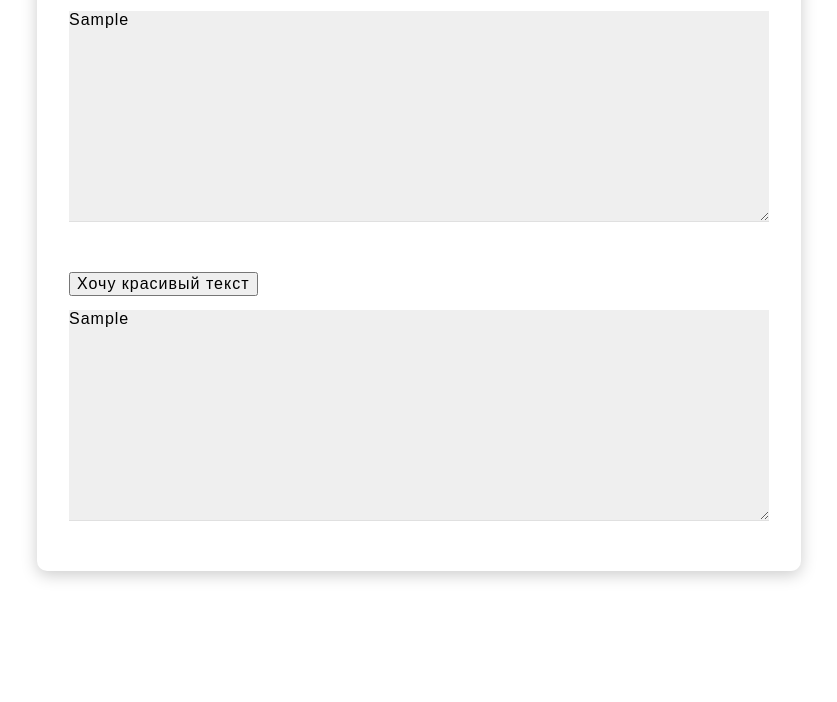
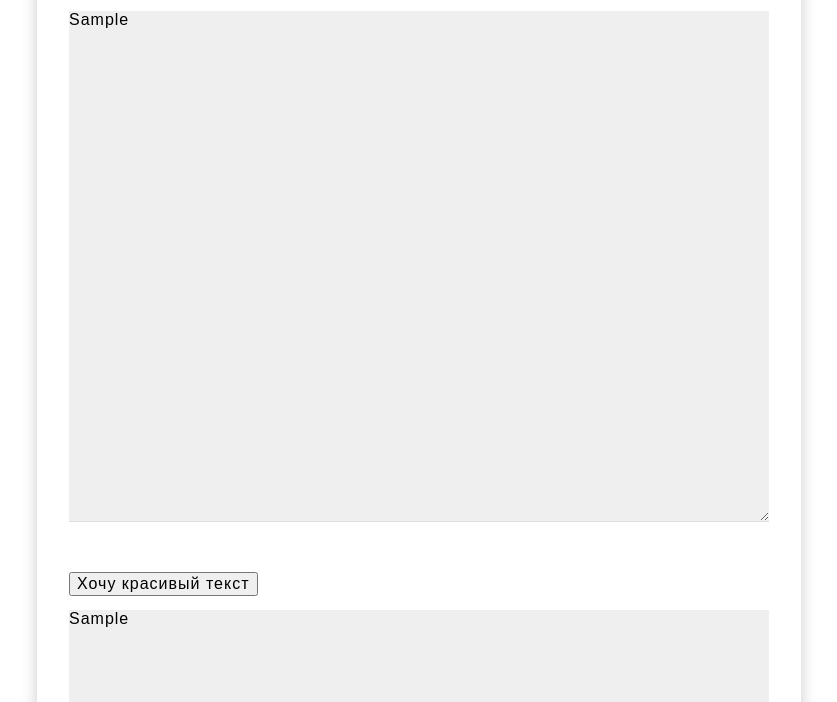
Before and after one commit to Logunovich/correct_text, a plain HTML site: page index.html in a window 1280 px wide. Both pictures are taken after typing "Sample", "Sample" into the empty fields and a click on the button "Хочу красивый текст". Shown: the part 98-800 px from the top of the page, without its empty margins (221-1058 px from the left). Drawn offline with Linux system fonts and the light colour scheme.

Commit message:
version 1.1

```diff
--- a/script.js
+++ b/script.js
@@ -6,6 +6,6 @@ const text = document.querySelector('#my__text'),
 
 btn.addEventListener('click', (e) => {
     e.preventDefault();
-    const correctText = text.value.replace(/ "/gim, ' «').replace(/",/gim, '»,').replace(/" /gim, '» ').replace(/":/gim, '»:').replace(/";/gim, '»;').replace(/"\./gim, '».').replace(/Нм/gm, 'Н·м').replace(/кВтч/gim, 'кВт·ч').replace(/ -/gim, ' —').replace(/- /gim, '— ').replace(/ - /gim, ' — ').replace(/^"/gim, '«').replace(/"$/gim, '»').replace(/мвтч/gim, 'МВт·ч').replace(/  /gim, ' ').replace(/4х4/gim, '4×4').replace(/4x4/gim, '4×4').replace(/\$ /gim, '$').replace(/€ /gim, '€').replace(/л.с./gim, 'л. с.');
+    const correctText = text.value.replace(/ "/gim, ' «').replace(/",/gim, '»,').replace(/" /gim, '» ').replace(/":/gim, '»:').replace(/";/gim, '»;').replace(/"\./gim, '».').replace(/Нм/gm, 'Н·м').replace(/кВтч/gim, 'кВт·ч').replace(/ -/gim, ' —').replace(/- /gim, '— ').replace(/ - /gim, ' — ').replace(/^"/gim, '«').replace(/"$/gim, '»').replace(/"!/gim, '»!').replace(/"\?/gim, '»?').replace(/мвтч/gim, 'МВт·ч').replace(/  /gim, ' ').replace(/4х4/gim, '4×4').replace(/4x4/gim, '4×4').replace(/\$ /gim, '$').replace(/€ /gim, '€').replace(/л\.с\./gim, 'л. с.');
     correctTextField.textContent = correctText;
 });
--- a/style.css
+++ b/style.css
@@ -43,7 +43,7 @@ body {
 
 .form__input {
     width: 100%;
-    height: 200px;
+    height: 500px;
     padding: 0 0 10px 0;
     border: none;
     border-bottom: 1px solid #e0e0e0;
```
